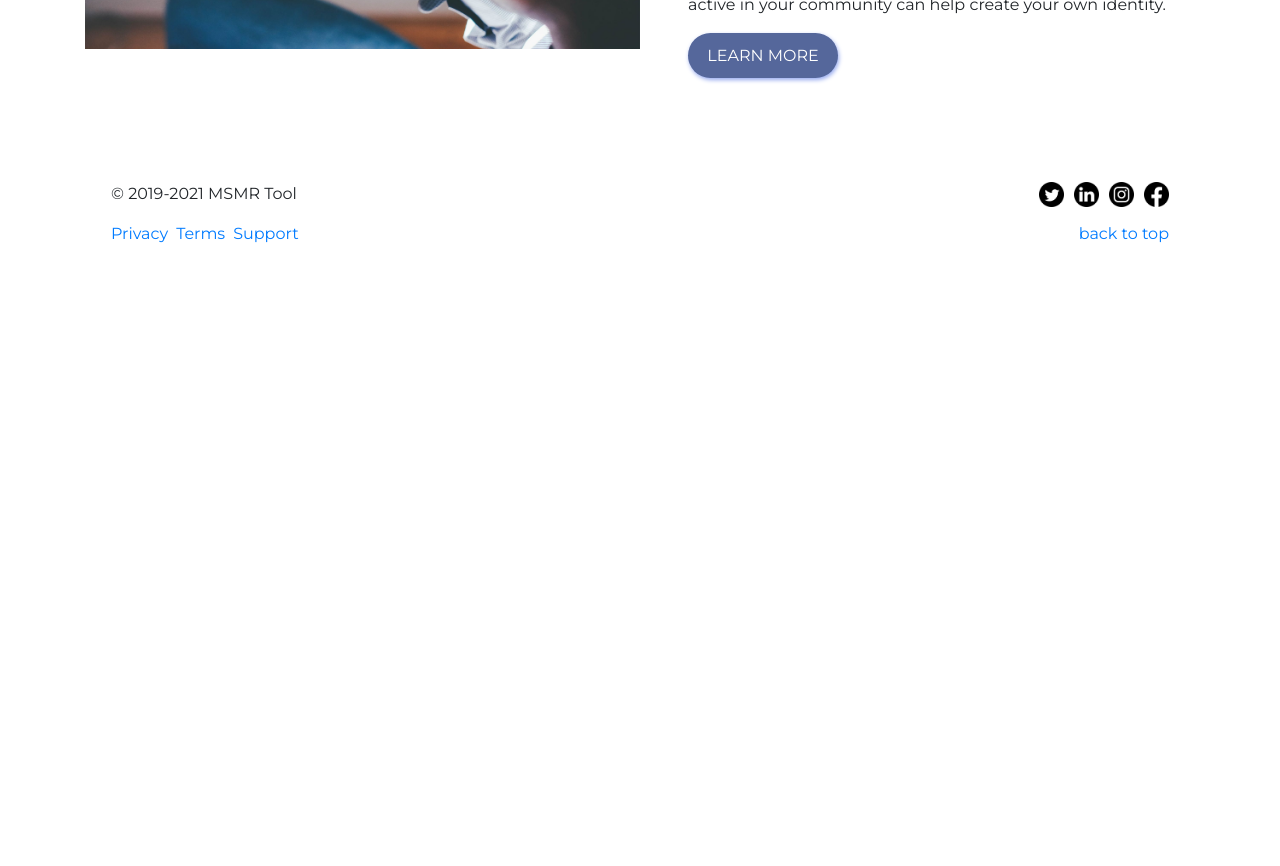
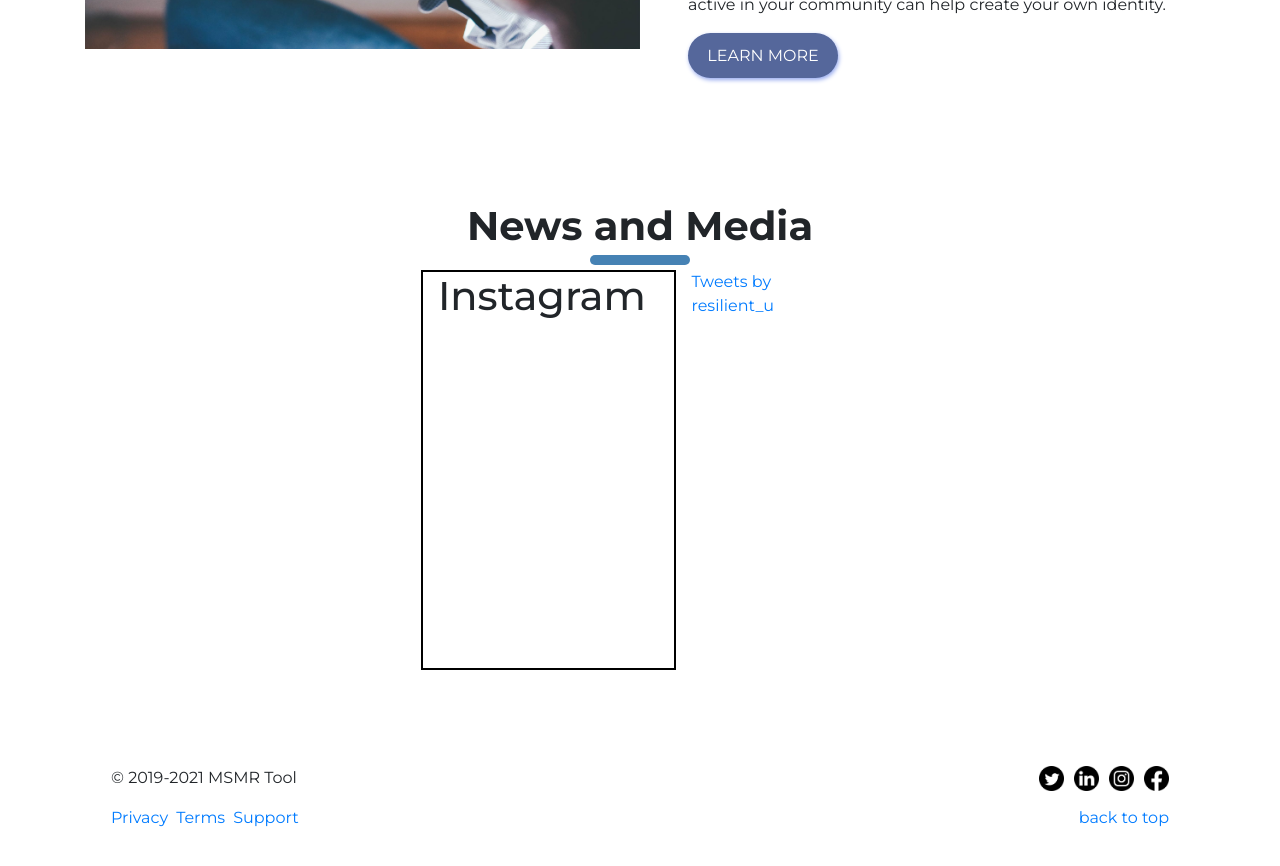
Before and after one commit to LemonFace0309/msmr, a Next.js app: page / in a window 1280 px wide. Shown: the part 2480-3346 px from the top of the page. Before the commit the page ends 2790 px from the top, so only its background shows below. Built offline with nearby package versions, Linux system fonts and the light colour scheme.

Commit message:
Closing #16; Twitter frame and Instagram template

```diff
--- /dev/null
+++ b/components/NewsAndMedia.js
@@ -0,0 +1,24 @@
+// @author Jimmy Yang
+import React from 'react'
+import Title from './Title'
+
+function NewsAndMedia() {
+  return (
+    <section className="container py-5 d-flex flex-column justify-content-center align-items-center">
+      <Title
+        title="News and Media"
+        position="middle"
+      />
+      <div className="row">
+        <div className="col-12 col-md-7" style={{ width: "700", height: "400px", border: "2px solid black" }}>
+          <h1> Instagram </h1>
+        </div>
+        <div className="col-12 col-md-5">
+          <a class="twitter-timeline" data-width="700" data-height="400" href="https://twitter.com/resilient_u?ref_src=twsrc%5Etfw">Tweets by resilient_u</a> <script async src="https://platform.twitter.com/widgets.js" charset="utf-8"></script>
+        </div>
+      </div>
+    </section>
+  )
+}
+
+export default NewsAndMedia
--- a/pages/index.js
+++ b/pages/index.js
@@ -3,6 +3,7 @@ import Landing from '../components/Landing'
 import Jumbotron from '../components/Jumbotron'
 import MaxResilience from '../components/MaxResilience'
 import AboutMSMR from '../components/AboutMSMR'
+import NewsAndMedia from '../components/NewsAndMedia'
 
 export default function Home() {
   return (
@@ -12,6 +13,8 @@ export default function Home() {
       <AboutMSMR />
       <MaxResilience />
 
+      <NewsAndMedia />
+
 
 
 
```
